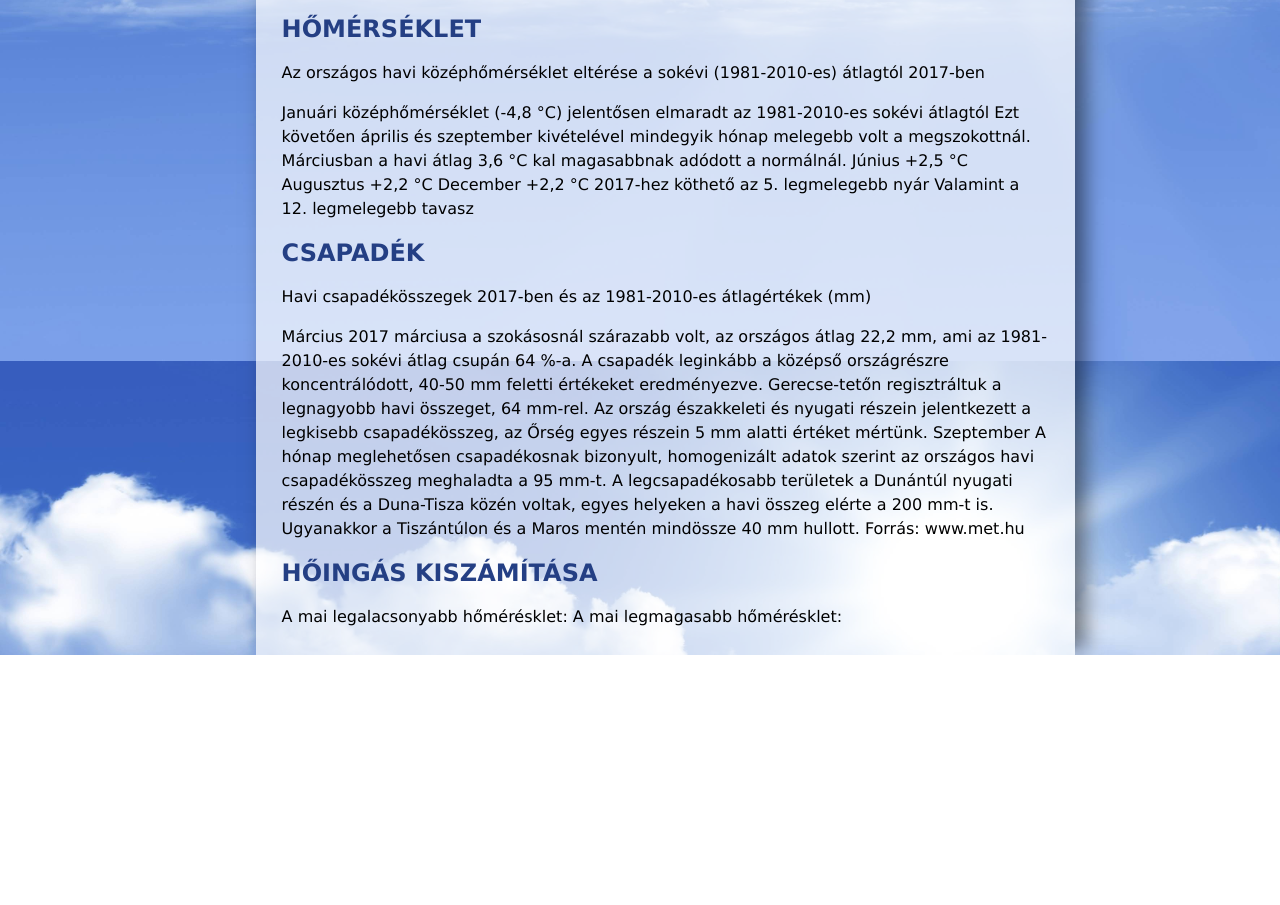
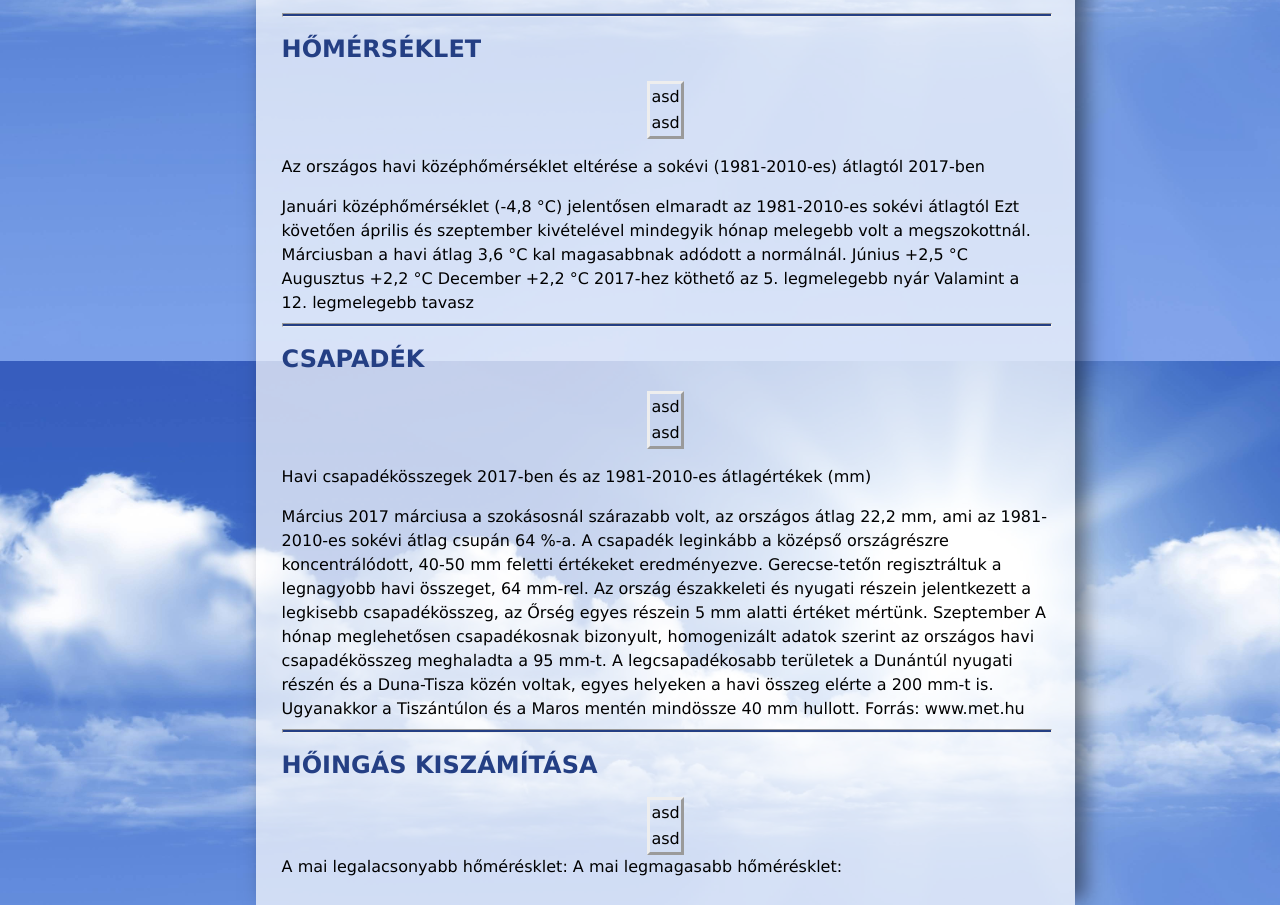
Before and after one commit to Balazs0814/idojaras_git_gyakorlas_OlahBalazs, a plain HTML site: page index.html in a window 1280 px wide. Shown: the part 439-1344 px from the top of the page. Before the commit the page ends 1094 px from the top, so only its background shows below. Drawn offline with Linux system fonts and the light colour scheme.

Commit message:
9. Vízszintes vonal, táblázatok beszúrása

```diff
--- a/ido.css
+++ b/ido.css
@@ -30,6 +30,9 @@ p
 table
 {
 	border:outset;
+	margin: auto;
+	padding: 0%;
+	border-spacing: 0;
 }
 
 hr
--- a/index.html
+++ b/index.html
@@ -15,7 +15,14 @@
 
 <p>Az évi középhőmérséklet szinte teljesen megegyezett 2016. évivel, azonban elmaradt az eddigi legmelegebb 2014-es évtől, melyet az 1. ábra szemléltet. Homogenizált, interpolált adatok alapján 2017-ben az országos középhőmérséklet mintegy 0,8 °C-kal haladta meg az 1981-2010-es sokévi átlagot és 11,14 °C-os középhőmérsékleti értékkel 1901 óta a tizenegyedik legmelegebbnek bizonyult. Az országos évi középhőmérséklet adatokhoz illesztett lineáris trend (1. ábra) egyértelmű emelkedést mutat. Az országos évi középhőmérséklet változása az elmúlt 117 évben +1,15 °C-nak, az elmúlt 30 évre vonatkozóan pedig +1,22 °C-nak adódik.</p>
 
+<hr>
+
 <h2>Hőmérséklet</h2>
+
+<table>
+    <tr><td>asd</td></tr>
+    <tr><td>asd</td></tr>
+</table>
 
 <p>Az országos havi középhőmérséklet eltérése a sokévi (1981-2010-es) átlagtól 2017-ben</p>
 
@@ -28,7 +35,14 @@ December +2,2 °C
 2017-hez köthető az 5. legmelegebb nyár
 Valamint a 12. legmelegebb tavasz
 
+<hr>
+
 <h2>Csapadék</h2>
+
+<table>
+    <tr><td>asd</td></tr>
+    <tr><td>asd</td></tr>
+</table>
 
 <p>Havi csapadékösszegek 2017-ben és az 1981-2010-es átlagértékek (mm)</p>
 
@@ -38,7 +52,15 @@ Szeptember
 A hónap meglehetősen csapadékosnak bizonyult, homogenizált adatok szerint az országos havi csapadékösszeg meghaladta a 95 mm-t. A legcsapadékosabb területek a Dunántúl nyugati részén és a Duna-Tisza közén voltak, egyes helyeken a havi összeg elérte a 200 mm-t is. Ugyanakkor a Tiszántúlon és a Maros mentén mindössze 40 mm hullott.
 Forrás: www.met.hu
 
+<hr>
+
 <h2>Hőingás kiszámítása</h2>
+
+<table>
+    <tr><td>asd</td></tr>
+    <tr><td>asd</td></tr>
+</table>
+
 A mai legalacsonyabb hőmérésklet:
 A mai legmagasabb hőmérésklet:
 
```
